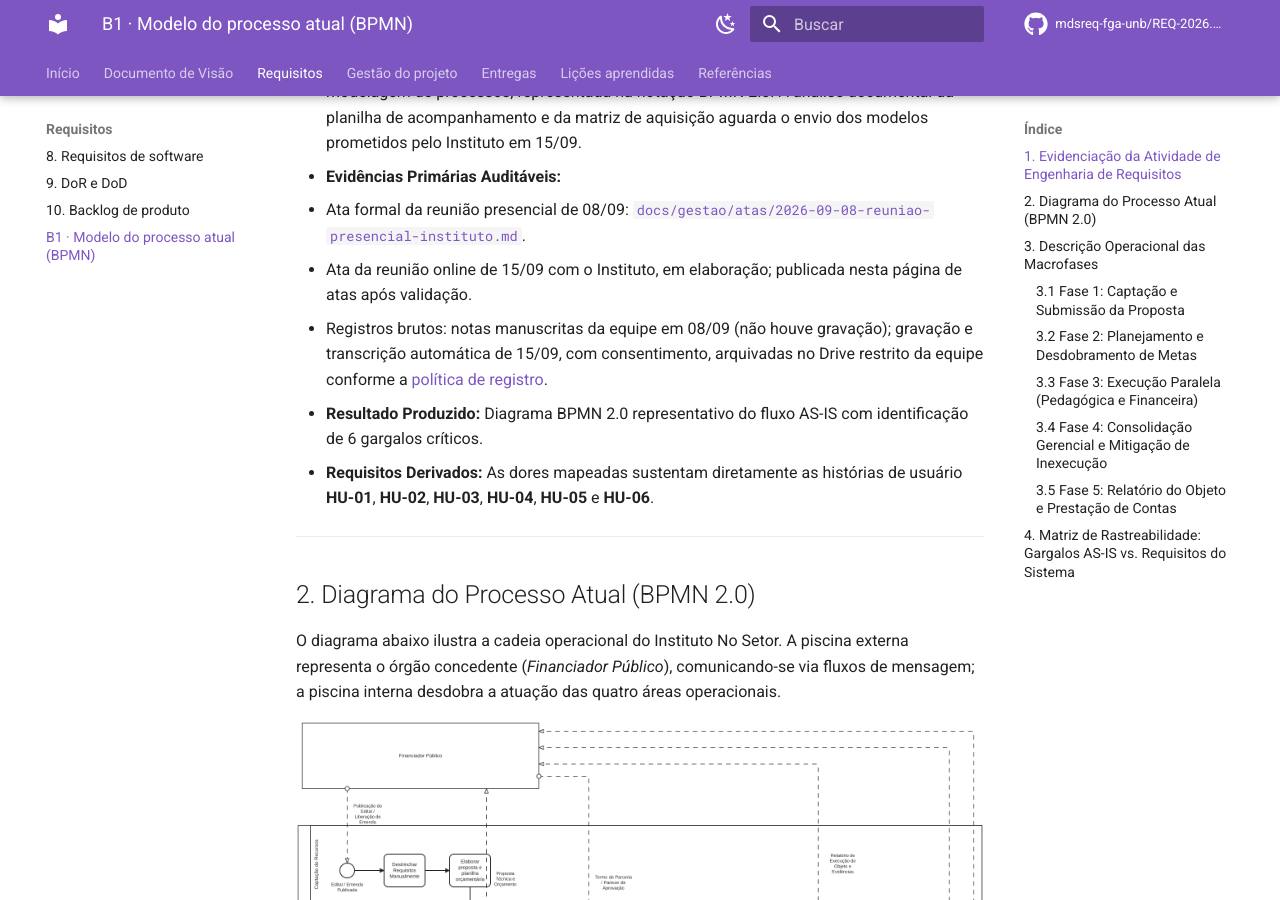
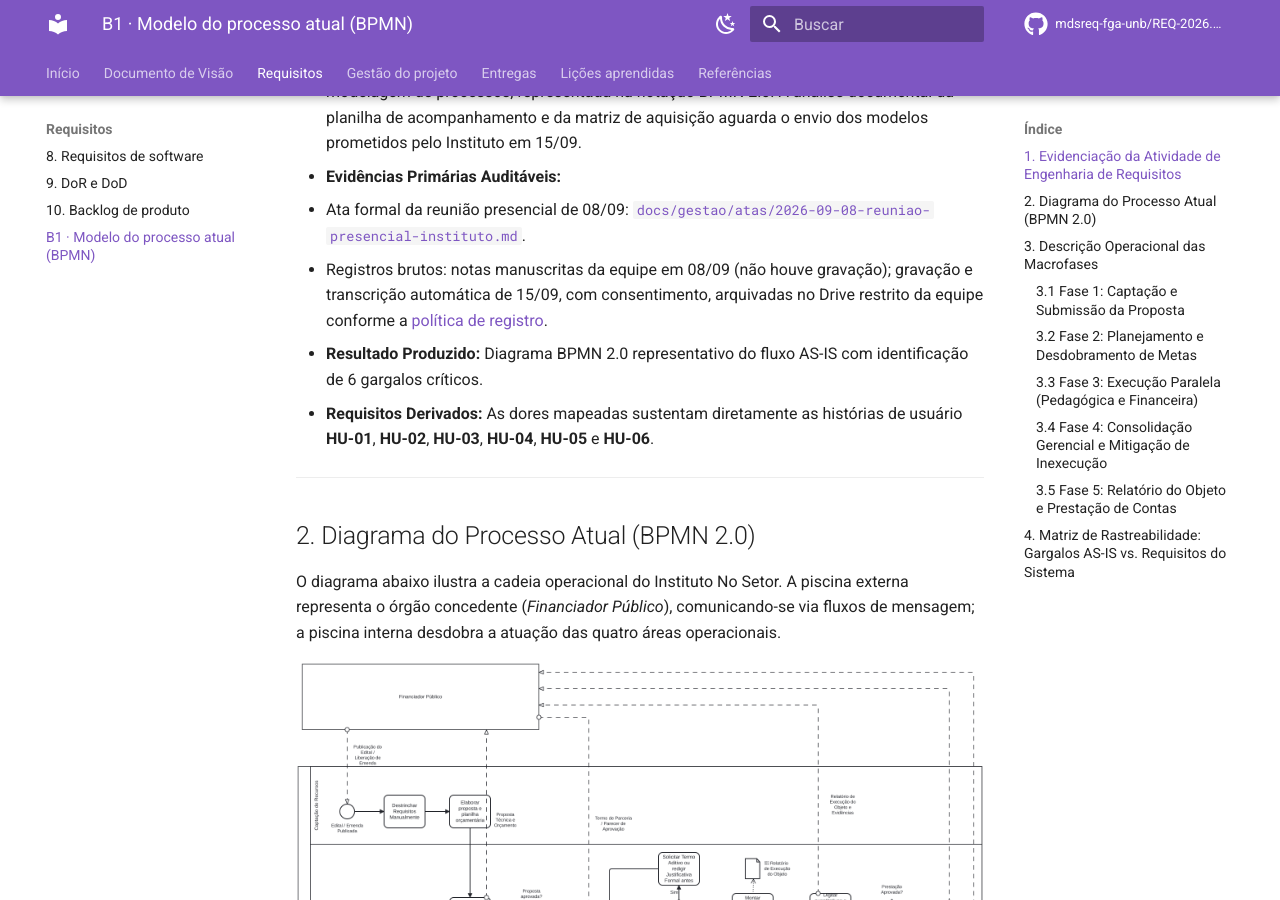
Before and after one commit to mdsreq-fga-unb/REQ-2026.2-T02-CyberSetor, an MkDocs documentation site: the page built from docs/requisitos/b1-bpmn-processo-atual.md, in a window 1280 px wide and 900 px high, scrolled down 1073 px. Built offline with MkDocs 1.6.1 and Material for MkDocs 9.7.7, drawn with Linux system fonts in a browser that asks for light colours; comment, search, counter and statistics services are not loaded.

Commit message:
docs(requisitos): retira da pagina B1 a referencia a ata nao publicada
A ata da reuniao de 15/09 com o Instituto depende de validacao da
equipe e do Instituto antes de ser publicada. A pagina cita a reuniao
como fonte e mantem o registro bruto no Drive restrito, sem anunciar
publicacao futura.

Refs #6

```diff
--- a/docs/requisitos/b1-bpmn-processo-atual.md
+++ b/docs/requisitos/b1-bpmn-processo-atual.md
@@ -26,7 +26,6 @@ Para comprovar a conformidade metodológica da modelagem, o processo seguiu a ca
 * **Técnicas Empregadas:** Entrevista semiestruturada, observação direta das instalações e modelagem de processos, representada na notação BPMN 2.0. A análise documental da planilha de acompanhamento e da matriz de aquisição aguarda o envio dos modelos prometidos pelo Instituto em 15/09.
 * **Evidências Primárias Auditáveis:**
   * Ata formal da reunião presencial de 08/09: [`docs/gestao/atas/2026-09-08-reuniao-presencial-instituto.md`](../gestao/atas/2026-09-08-reuniao-presencial-instituto.md).
-  * Ata da reunião online de 15/09 com o Instituto, em elaboração; publicada nesta página de atas após validação.
   * Registros brutos: notas manuscritas da equipe em 08/09 (não houve gravação); gravação e transcrição automática de 15/09, com consentimento, arquivadas no Drive restrito da equipe conforme a [política de registro](../gestao/atas/index.md#politica-de-registro-acesso-e-publicacao).
 * **Resultado Produzido:** Diagrama BPMN 2.0 representativo do fluxo AS-IS com identificação de 6 gargalos críticos.
 * **Requisitos Derivados:** As dores mapeadas sustentam diretamente as histórias de usuário **HU-01**, **HU-02**, **HU-03**, **HU-04**, **HU-05** e **HU-06**.
```
